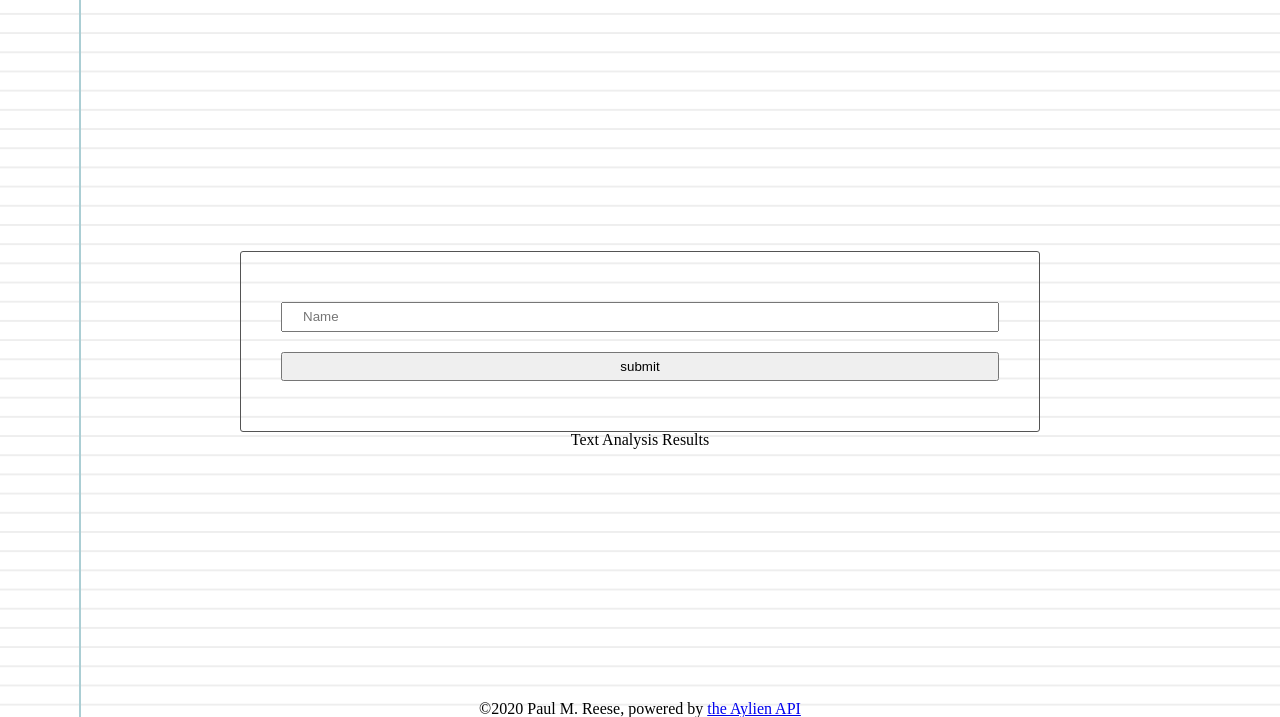
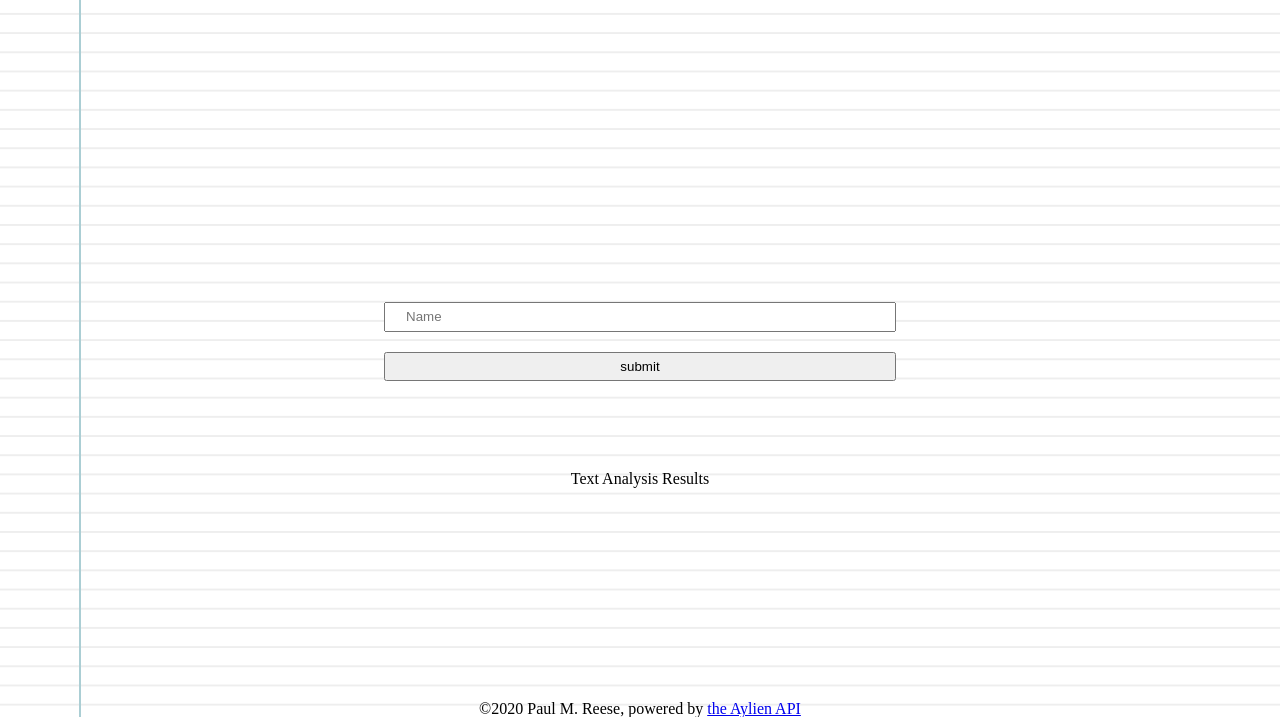
Before and after one commit to paulmreese/natural-language-processing, a website: page src/client/views/index.html in a window 1280 px wide. Shown: the part 83-800 px from the top of the page. Drawn offline with nearby package versions, Linux system fonts and the light colour scheme; files that its build step writes are made by us from their sources.

Commit message:
Update CSS precedence

```diff
--- a/src/client/index.js
+++ b/src/client/index.js
@@ -1,9 +1,10 @@
 import { handleSubmit } from './js/formHandler'
+import './styles/resets.scss'
 import './styles/base.scss'
 import './styles/footer.scss'
 import './styles/form.scss'
 import './styles/header.scss'
-import './styles/resets.scss'
+import './styles/results.scss'
 import frogLogo from './img/Mesmerizing-Frog-Logo.png'
 
 var siteLogo = document.getElementById('logo');
--- a/src/client/styles/base.scss
+++ b/src/client/styles/base.scss
@@ -24,6 +24,7 @@ main {
     flex: 2;
     @extend %flex-column;
     align-items: center;
+    overflow-y: scroll;
 }
 
 section {
--- a/src/client/styles/form.scss
+++ b/src/client/styles/form.scss
@@ -1,12 +1,14 @@
 form {
-    border: 1px solid #545454;
-    border-radius: 3px;
-    padding: 40px;
+    display: flex;
+    flex-direction: column;
+    justify-content: center;
+    padding: 80px;
+    max-width: 800px;
 }
 
 input {
     padding: 5px 20px;
-    width: 100%;
+    width: 80%;
     line-height: 16px;
-    margin: 10px 0;
+    margin: 10px auto;
 }
--- a/src/client/styles/header.scss
+++ b/src/client/styles/header.scss
@@ -20,7 +20,7 @@ header {
 
     img {
         max-height: 70px;
-        margin: 20px 0 20px 90px;
+        margin: 20px 0 20px 30px;
     }
 
     h1 {
```
Also changed, not shown: src/client/styles/results.scss (added, +12 -0 lines).
